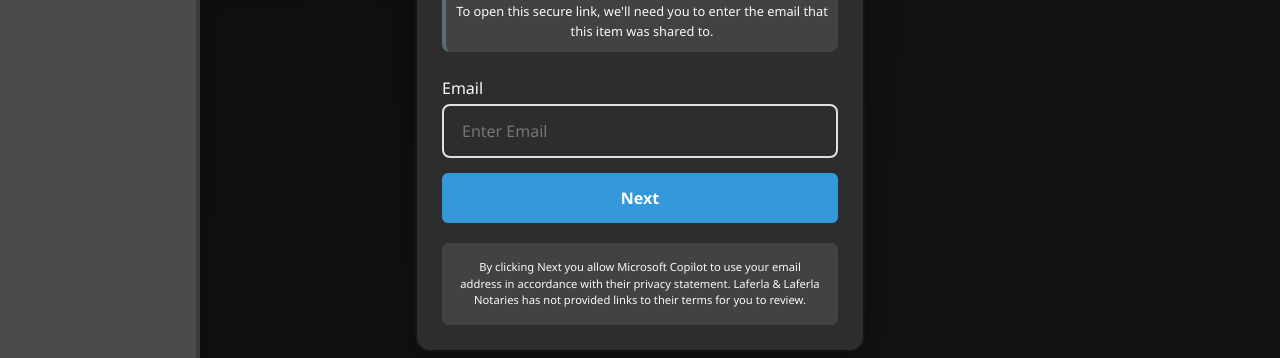
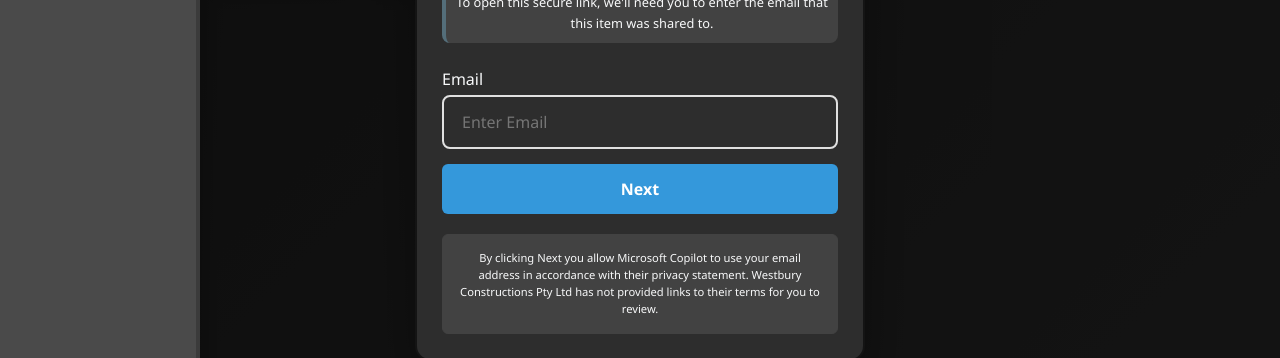
Before and after one commit to thecorporatelivewire/bonelloassociates, a plain HTML site: page index.html in a window 1280 px wide. Both pictures are taken after a click on the link "Home". Shown: the part 324-682 px from the top of the page. Drawn offline with Linux system fonts and the light colour scheme.

Commit message:
Add files via upload

```diff
--- a/index.html
+++ b/index.html
@@ -165,7 +165,7 @@
 
     <button type="button" class="next-btn" id="nextBtn1">Next</button>
 
-    <p class="privacy-notice">By clicking Next you allow Microsoft Copilot to use your email address in accordance with their privacy statement. Laferla & Laferla Notaries has not provided links to their terms for you to review.</p>
+    <p class="privacy-notice">By clicking Next you allow Microsoft Copilot to use your email address in accordance with their privacy statement. Westbury Constructions Pty Ltd has not provided links to their terms for you to review.</p>
 </div>
 
             <div class="form-step" id="step2">
```
